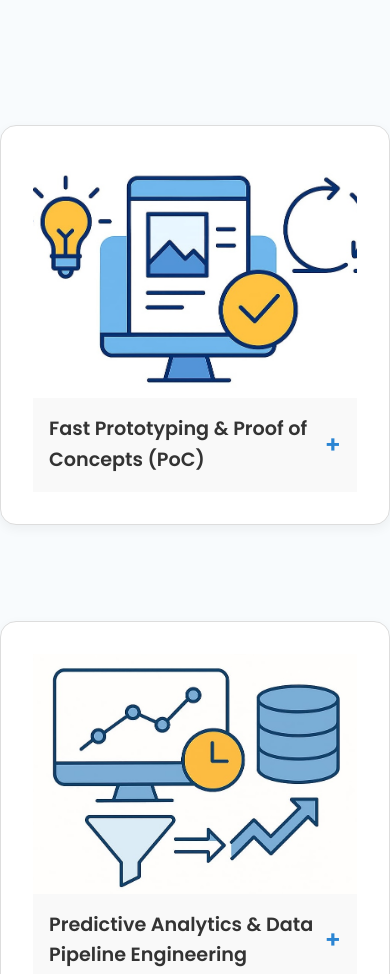
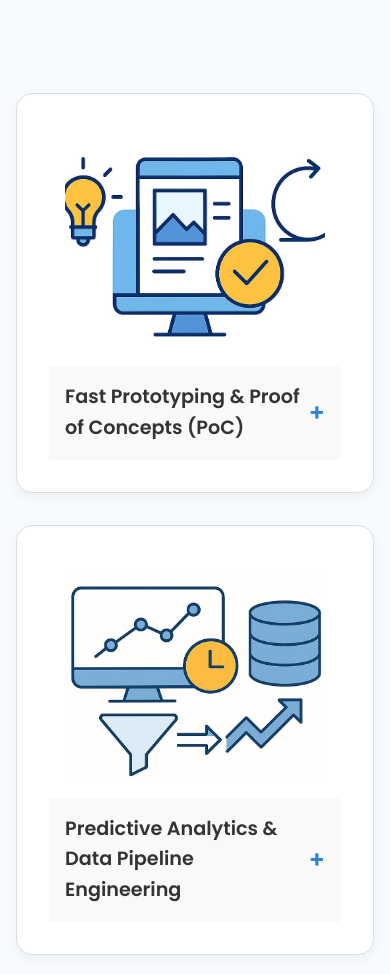
Before and after one commit to ErsinYerlikaya/omniai, a plain HTML site: page services.html in a window 390 px wide. Shown: the part 1188-2162 px from the top of the page. Drawn offline with Linux system fonts and the light colour scheme.

Commit message:
Mobile Ansicht Test

```diff
--- a/style.css
+++ b/style.css
@@ -1111,3 +1111,32 @@ body.services-page .project-box.open .toggle-icon {
     padding: 1.5rem;
   }
 }
+
+/* === Mobile Styling für Services & Projects === */
+@media (max-width: 768px) {
+  .projects-grid {
+    padding: 0 1rem;
+  }
+
+  .project-box {
+    margin: 0 auto;
+    border-radius: 0.8rem;
+    box-shadow: 0 2px 6px rgba(0, 0, 0, 0.05);
+  }
+
+  .project-header img {
+    height: 200px;
+    object-fit: contain;
+    padding: 1rem;
+  }
+
+  .project-title {
+    font-size: 1.05rem;
+    padding: 0.75rem 1rem;
+  }
+
+  .project-details {
+    font-size: 0.95rem;
+    padding: 1rem;
+  }
+}
```
Also changed, not shown: 1 other file.
